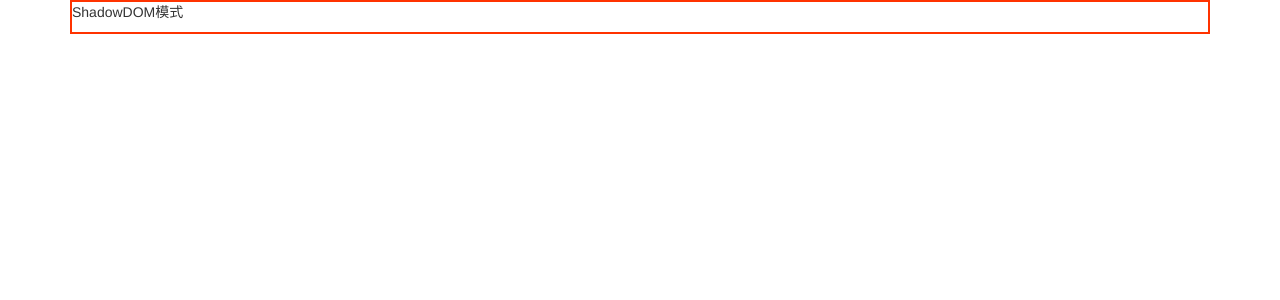
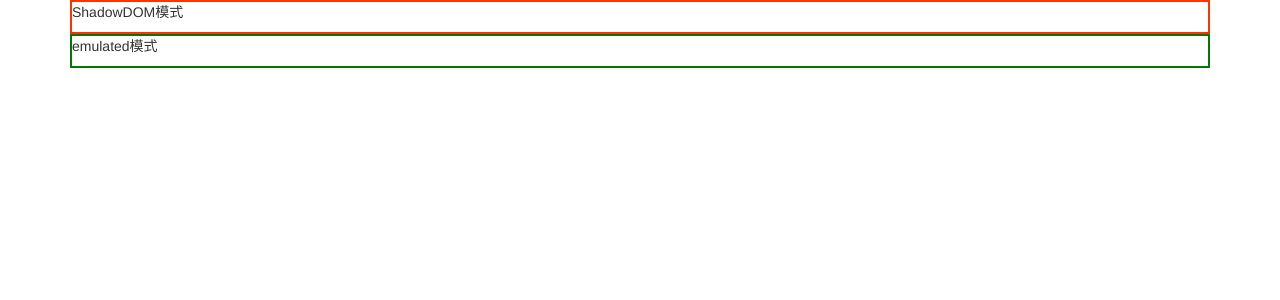
Before and after one commit to dravenxiaokai/myproj4ng, an Angular app: page / in a window 1280 px wide. Shown: the top 300 px of the page. Built offline with nearby package versions, Linux system fonts and the light colour scheme.

Commit message:
emulated模式，默认

```diff
--- a/src/app/app.component.html
+++ b/src/app/app.component.html
@@ -1,3 +1,4 @@
 <div class="container">
   <test-shadow-dom></test-shadow-dom>
+  <test-emulated-mode></test-emulated-mode>
 </div>
--- a/src/app/app.module.ts
+++ b/src/app/app.module.ts
@@ -6,6 +6,7 @@ import { AppComponent } from './app.component';
 import { TestDynamicComponentComponent } from './test-dynamic-component/test-dynamic-component.component';
 import { ChildOneComponent } from './test-dynamic-component/child-one/child-one.component';
 import { TestShadowDomComponent } from './test-shadow-dom/test-shadow-dom.component';
+import { TestEmulatedModeComponent } from './test-emulated-mode/test-emulated-mode.component';
 
 
 @NgModule({
@@ -13,7 +14,8 @@ import { TestShadowDomComponent } from './test-shadow-dom/test-shadow-dom.compon
     AppComponent,
     TestDynamicComponentComponent,
     ChildOneComponent,
-    TestShadowDomComponent
+    TestShadowDomComponent,
+    TestEmulatedModeComponent
   ],
   imports: [
     BrowserModule
--- /dev/null
+++ b/src/app/test-emulated-mode/test-emulated-mode.component.html
@@ -0,0 +1,5 @@
+<div class="my-container">
+  <p>
+    emulated模式
+  </p>
+</div>
--- /dev/null
+++ b/src/app/test-emulated-mode/test-emulated-mode.component.scss
@@ -0,0 +1,3 @@
+.my-container{
+    border: 2px solid #070;
+}
--- /dev/null
+++ b/src/app/test-emulated-mode/test-emulated-mode.component.ts
@@ -0,0 +1,16 @@
+import { Component, OnInit, ViewEncapsulation } from '@angular/core';
+
+@Component({
+  selector: 'test-emulated-mode',
+  encapsulation:ViewEncapsulation.Emulated,
+  templateUrl: './test-emulated-mode.component.html',
+  styleUrls: ['./test-emulated-mode.component.scss']
+})
+export class TestEmulatedModeComponent implements OnInit {
+
+  constructor() { }
+
+  ngOnInit() {
+  }
+
+}
```
Also changed, not shown: 1 other file (tests, documents, lock files or other folders).
